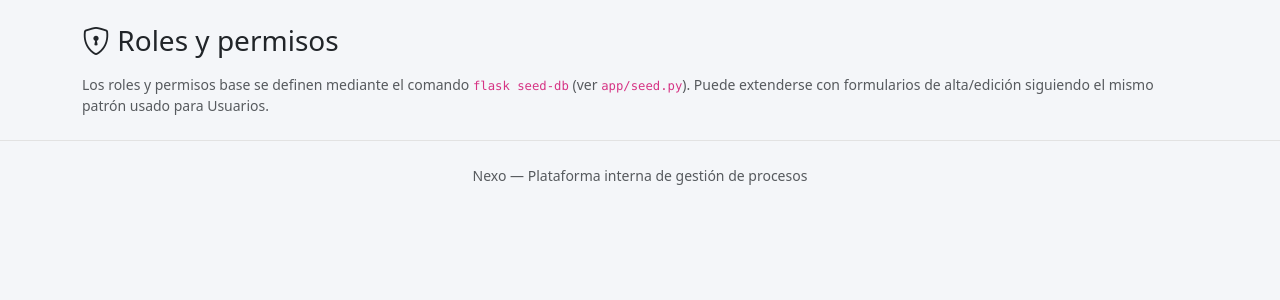
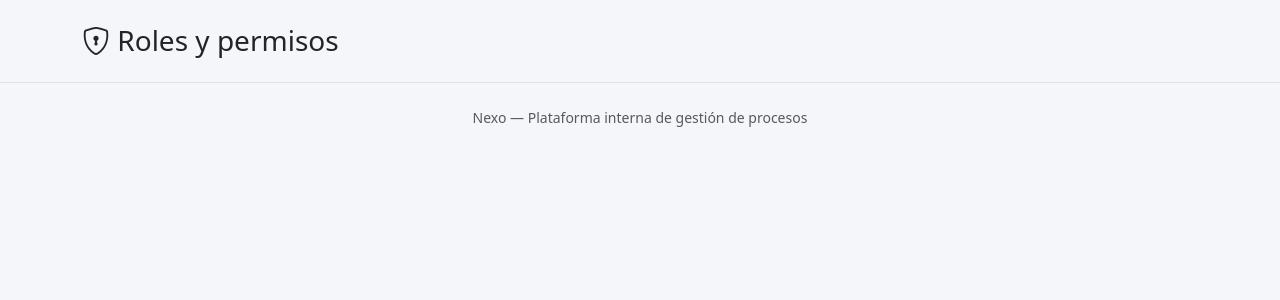
Before and after one commit to AaronChavezMtz/nexo-intranet, a Python web app: template app/templates/admin_roles.html in a window 1280 px wide. Shown: the top 300 px of the page. Run offline with Jinja, Linux system fonts and the light colour scheme; the template is opened without the code that fills it, so the values that code supplies are empty.

Commit message:
Modificación de página de roles

```diff
--- a/app/templates/admin_roles.html
+++ b/app/templates/admin_roles.html
@@ -22,9 +22,5 @@
   </div>
   {% endfor %}
 </div>
-<p class="text-muted small mt-3">
-  Los roles y permisos base se definen mediante el comando <code>flask seed-db</code>
-  (ver <code>app/seed.py</code>). Puede extenderse con formularios de alta/edición
-  siguiendo el mismo patrón usado para Usuarios.
-</p>
+
 {% endblock %}
```
